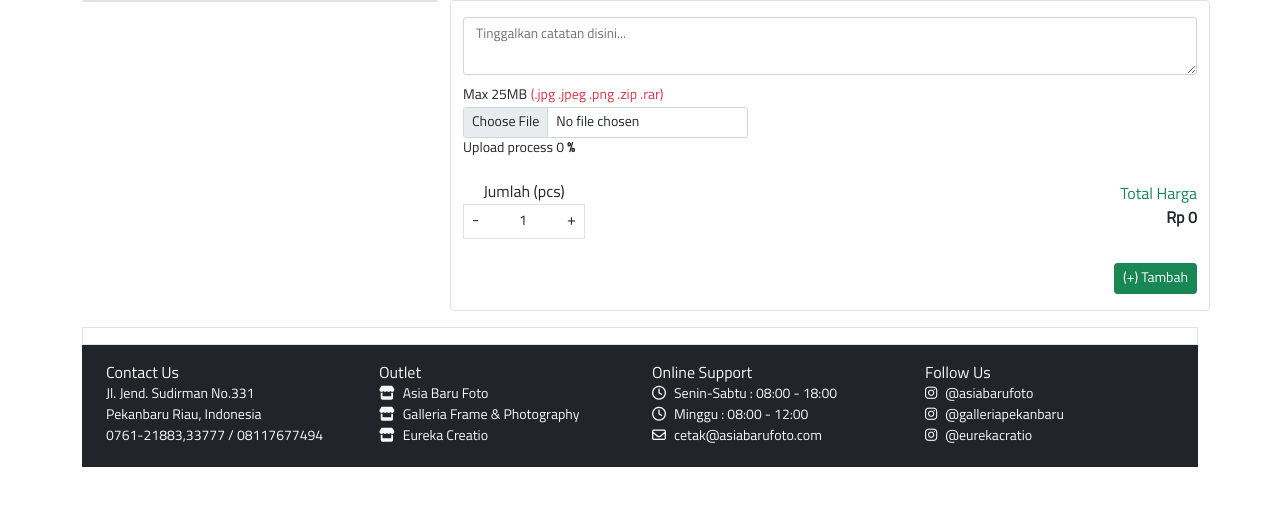
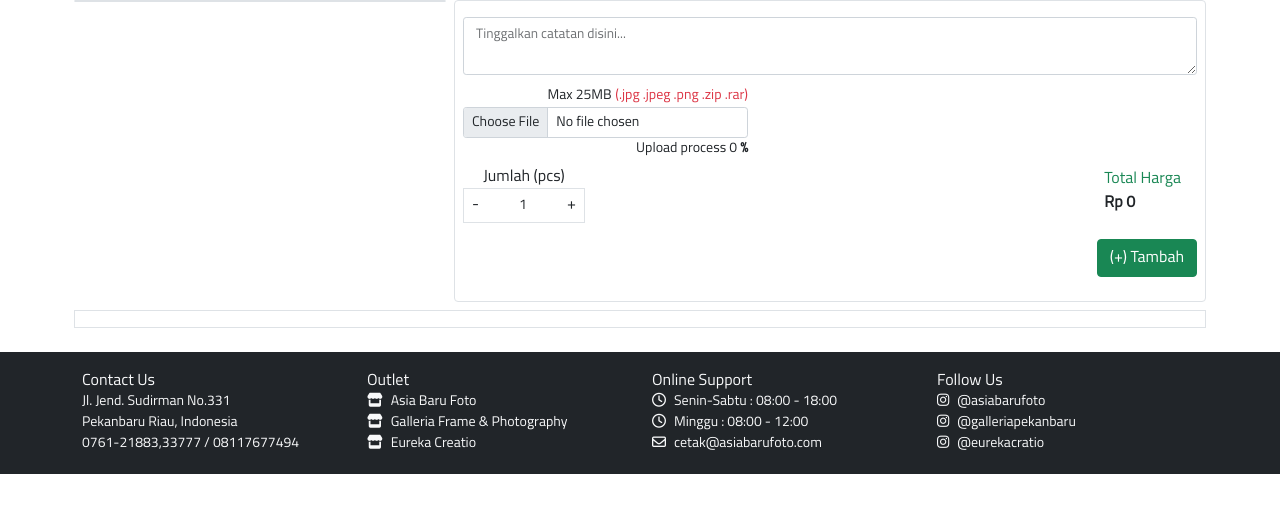
Before and after one commit to loehur/abflab, a PHP site: template app/Views/Pages/Detail/content.php in a window 1280 px wide. Shown: the top 513 px of the page. Run offline with PHP 8.4, Linux system fonts and the light colour scheme; the template is opened without the code that fills it, so the values that code supplies are empty; some libraries are stand-ins or nearby versions.

Commit message:
mantep lah222

```diff
--- a/app/Views/Pages/Detail/content.php
+++ b/app/Views/Pages/Detail/content.php
@@ -13,10 +13,9 @@
 </style>
 
 <div class="container mb-4">
-    <div class="row">
-        <div class="col">
-            <div class="row">
-                <div class="col-md-4">
+
+    <div class="row mb-2">
+        <div class="col-md-4 px-1 mb-2">
             <div id="carBanner" class="carousel">
                 <div class="carousel-inner rounded-3 border">
                     <?php
@@ -43,7 +42,7 @@
                 <?php } ?>
             </div>
         </div>
-                <div class="col pt-2 border rounded">
+        <div class="col p-2 mx-1 border rounded">
             <form class="upload me-0 pe-0 form-floating" action="<?= $this->BASE_URL ?>Detail/upload" method="POST">
                 <h6 class="text-success"><b><?= $d['produk'] ?></b></h6>
                 <div class="row mb-2 d-none">
@@ -85,9 +84,9 @@
                     </div>
                 </div>
                 <div class="row mb-2">
-                            <div class="col-auto">
+                    <div class="col-auto text-end">
                         <label><small>Max 25MB</small></label> <small class="text-danger">(.jpg .jpeg .png .zip .rar)</small>
-                                <div class="mb-3">
+                        <div class="">
                             <input id="file" name="order" class="form-control form-control-sm" type="file">
                             <small>Upload process <span id="persen">0</span><b> %</b></small>
                         </div>
@@ -109,9 +108,9 @@
                         </div>
                     <?php } ?>
                 </div>
-                        <div class="row">
+                <div class="row mb-3">
                     <div class="col">
-                                <table>
+                        <table class="">
                             <tr>
                                 <td colspan="3" class="text-center"> <label>Jumlah (pcs)</label></td>
                             </tr>
@@ -122,23 +121,23 @@
                             </tr>
                         </table>
                     </div>
-                            <div class="col text-end">
+                    <div class="col-auto me-3">
                         <span class="text-success">Total Harga</span><br>
                         <b>Rp <span id="harga_total">0</span></b>
                     </div>
                 </div>
                 <div class="row">
-                            <div class="col text-end pt-4">
+                    <div class="col text-end">
                         <div class="">
-                                    <button type="submit" id="add_cart" class="btn btn-sm btn-success">(+) Tambah</button>
+                            <button type="submit" id="add_cart" class="btn btn-success">(+) Tambah</button>
                         </div>
                     </div>
                 </div>
             </form>
         </div>
     </div>
-            <div class="row mt-3">
-                <div class="col">
+    <div class="row">
+        <div class="col px-1">
             <ul class="nav nav-tabs" id="pills-tab" role="tablist">
                 <?php
                 if (is_array($d['detail'])) {
@@ -166,7 +165,7 @@
         </div>
     </div>
 </div>
-    </div>
+
 <script src="<?= $this->ASSETS_URL ?>js/jquery.zoom.js"></script>
 <script>
     $(document).ready(function() {
```
Also changed, not shown: assets/img/home_produk/greeting_card.webp, assets/img/produk_detail/greeting_card/m.webp, assets/img/produk_detail/greeting_card/m_1.webp (added), assets/img/produk_detail/greeting_card/m_2.webp (added), assets/img/produk_detail/greeting_card/m_3.webp (added), assets/img/produk_detail/greeting_card/m_4.webp (added), assets/img/produk_detail/greeting_card/m_5.webp (added). Lines whose indentation alone changed are shown as unchanged.
